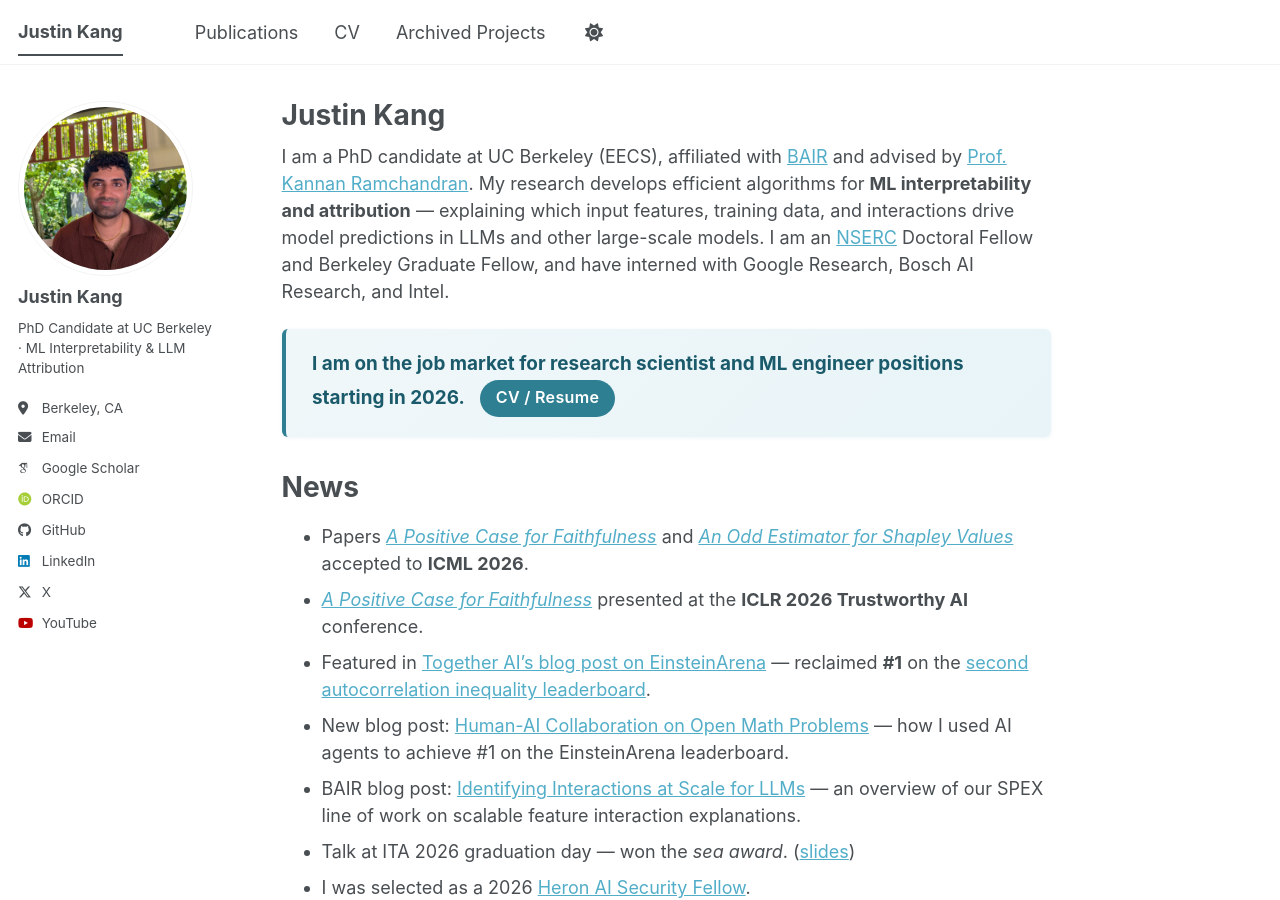
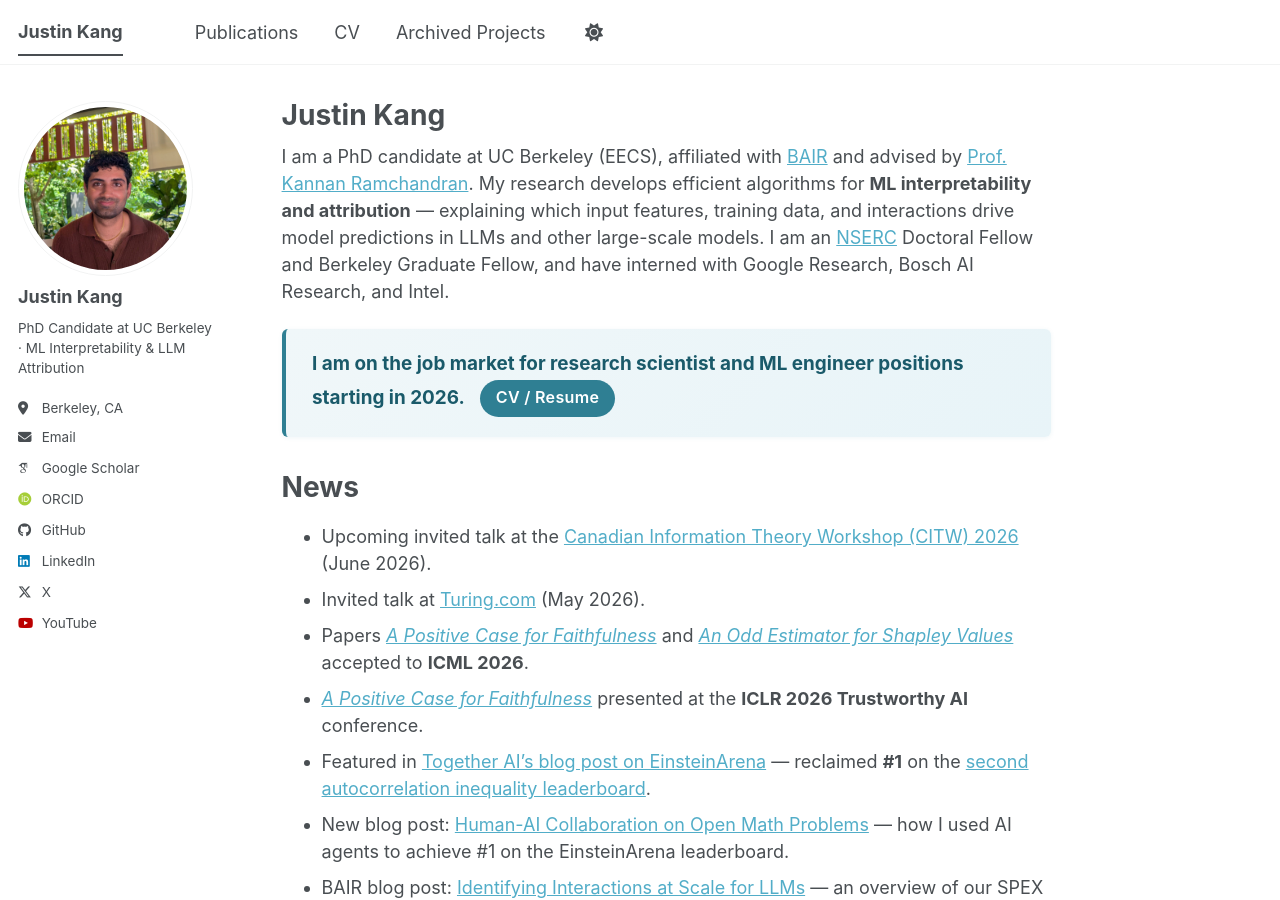
Before and after one commit to justinkang221/justinkang221.github.io, a Jekyll site: the page built from _pages/about.md, in a window 1280 px wide and 900 px high. Built offline with Jekyll 4.4.1, drawn with Linux system fonts in a browser that asks for light colours; some web fonts are replaced; a script bundle is joined from its source files by our own code; library files that are not in the unit come from our copies.

Commit message:
Update news section: include invited talks from Turing.com and CITW 2026

```diff
--- a/_pages/about.md
+++ b/_pages/about.md
@@ -16,6 +16,8 @@ I am a PhD candidate at UC Berkeley (EECS), affiliated with <a href='https://bai
 
 News
 ======
+* Upcoming invited talk at the <a href="http://cwit.ca/2026/">Canadian Information Theory Workshop (CITW) 2026</a> (June 2026).
+* Invited talk at <a href="https://www.turing.com">Turing.com</a> (May 2026).
 * Papers <a href="https://arxiv.org/abs/2602.02639">*A Positive Case for Faithfulness*</a> and <a href="https://arxiv.org/abs/2602.01399">*An Odd Estimator for Shapley Values*</a> accepted to **ICML 2026**.
 * <a href="https://arxiv.org/abs/2602.02639">*A Positive Case for Faithfulness*</a> presented at the **ICLR 2026 Trustworthy AI** conference.
 * Featured in <a href="https://www.together.ai/blog/einsteinarena">Together AI's blog post on EinsteinArena</a> — reclaimed **#1** on the <a href="https://einsteinarena.com/">second autocorrelation inequality leaderboard</a>.
```
